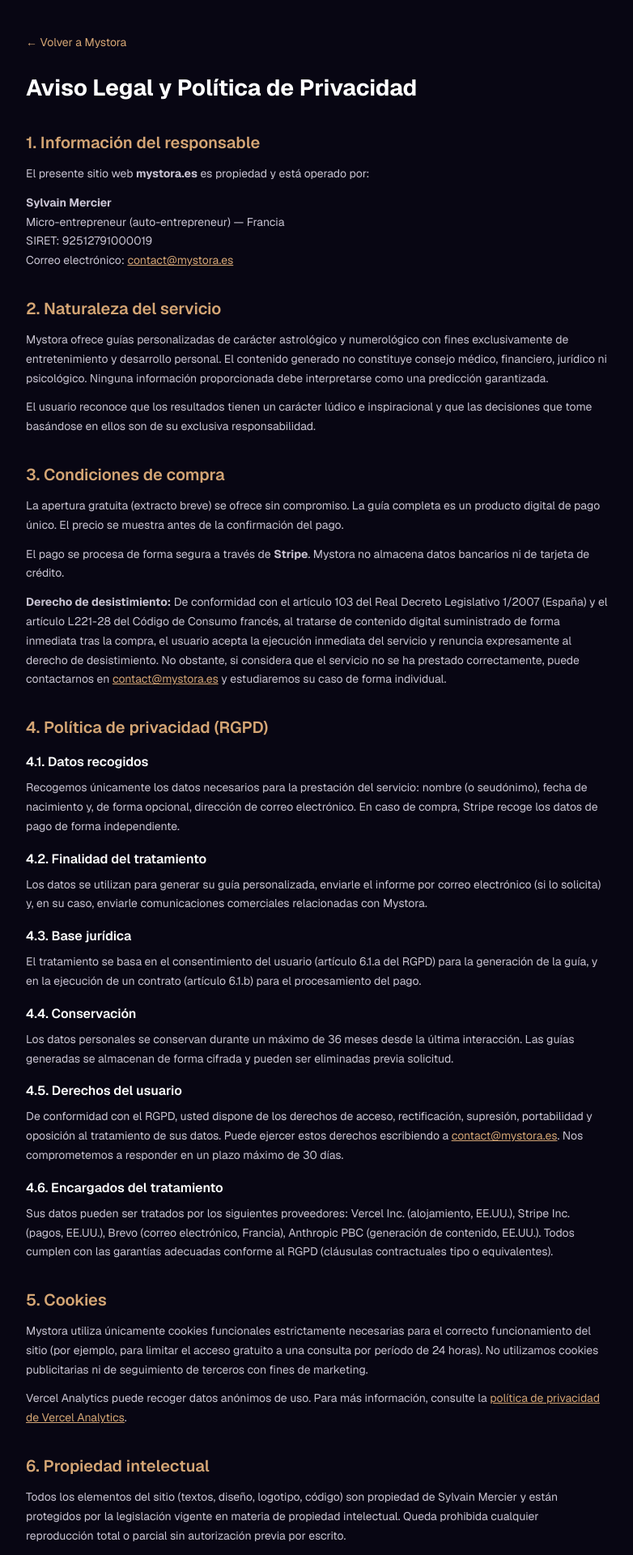
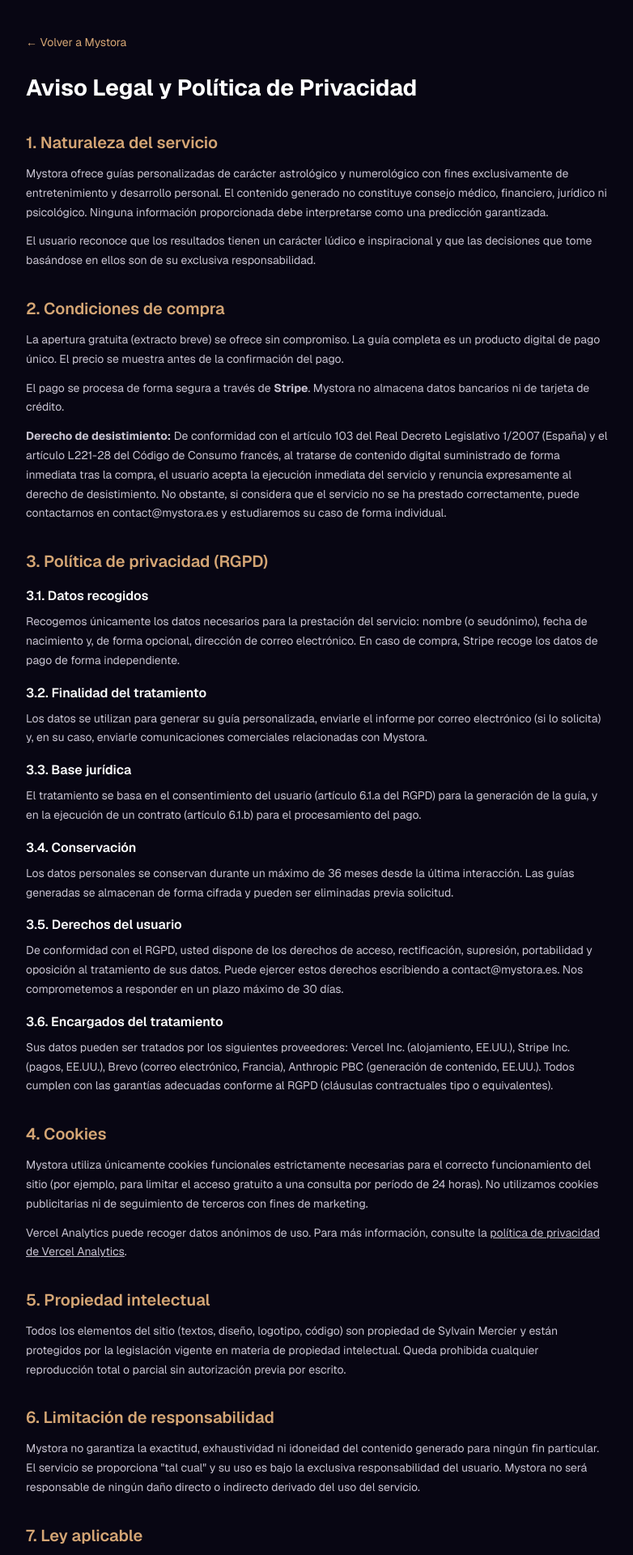
Before and after one commit to ectorx84/mystora-es, a Next.js app: page /legal in a window 1280 px wide. Shown: the top 1920 px of the page at 81% size, without its empty margins (248-1030 px from the left). Built offline with nearby package versions, Linux system fonts and the light colour scheme.

Commit message:
Fix: legal page - remove section 1, plain text emails, no highlight colors

```diff
--- a/app/legal/page.tsx
+++ b/app/legal/page.tsx
@@ -39,29 +39,9 @@
           Aviso Legal y Política de Privacidad
         </h1>
 
-        {/* AVISO LEGAL */}
-        <section style={{ marginBottom: 32 }}>
-          <h2 style={sectionTitle}>1. Información del responsable</h2>
-          <p style={paragraph}>
-            El presente sitio web <strong>mystora.es</strong> es propiedad y está operado por:
-          </p>
-          <p style={paragraph}>
-            <strong>Sylvain Mercier</strong>
-            <br />
-            Micro-entrepreneur (auto-entrepreneur) — Francia
-            <br />
-            SIRET: 92512791000019
-            <br />
-            Correo electrónico:{" "}
-            <a href="mailto:contact@mystora.es" style={linkStyle}>
-              contact@mystora.es
-            </a>
-          </p>
-        </section>
-
         {/* NATURALEZA DEL SERVICIO */}
         <section style={{ marginBottom: 32 }}>
-          <h2 style={sectionTitle}>2. Naturaleza del servicio</h2>
+          <h2 style={sectionTitle}>1. Naturaleza del servicio</h2>
           <p style={paragraph}>
             Mystora ofrece guías personalizadas de carácter astrológico y
             numerológico con fines exclusivamente de entretenimiento y
@@ -78,7 +58,7 @@
 
         {/* CONDICIONES DE COMPRA */}
         <section style={{ marginBottom: 32 }}>
-          <h2 style={sectionTitle}>3. Condiciones de compra</h2>
+          <h2 style={sectionTitle}>2. Condiciones de compra</h2>
           <p style={paragraph}>
             La apertura gratuita (extracto breve) se ofrece sin compromiso. La
             guía completa es un producto digital de pago único. El precio se
@@ -97,19 +77,15 @@
             usuario acepta la ejecución inmediata del servicio y renuncia
             expresamente al derecho de desistimiento. No obstante, si considera
             que el servicio no se ha prestado correctamente, puede contactarnos
-            en{" "}
-            <a href="mailto:contact@mystora.es" style={linkStyle}>
-              contact@mystora.es
-            </a>{" "}
-            y estudiaremos su caso de forma individual.
+            en contact@mystora.es y estudiaremos su caso de forma individual.
           </p>
         </section>
 
         {/* POLÍTICA DE PRIVACIDAD */}
         <section style={{ marginBottom: 32 }}>
-          <h2 style={sectionTitle}>4. Política de privacidad (RGPD)</h2>
+          <h2 style={sectionTitle}>3. Política de privacidad (RGPD)</h2>
 
-          <h3 style={subTitle}>4.1. Datos recogidos</h3>
+          <h3 style={subTitle}>3.1. Datos recogidos</h3>
           <p style={paragraph}>
             Recogemos únicamente los datos necesarios para la prestación del
             servicio: nombre (o seudónimo), fecha de nacimiento y, de forma
@@ -117,40 +93,36 @@
             recoge los datos de pago de forma independiente.
           </p>
 
-          <h3 style={subTitle}>4.2. Finalidad del tratamiento</h3>
+          <h3 style={subTitle}>3.2. Finalidad del tratamiento</h3>
           <p style={paragraph}>
             Los datos se utilizan para generar su guía personalizada, enviarle
             el informe por correo electrónico (si lo solicita) y, en su caso,
             enviarle comunicaciones comerciales relacionadas con Mystora.
           </p>
 
-          <h3 style={subTitle}>4.3. Base jurídica</h3>
+          <h3 style={subTitle}>3.3. Base jurídica</h3>
           <p style={paragraph}>
             El tratamiento se basa en el consentimiento del usuario (artículo
             6.1.a del RGPD) para la generación de la guía, y en la ejecución
             de un contrato (artículo 6.1.b) para el procesamiento del pago.
           </p>
 
-          <h3 style={subTitle}>4.4. Conservación</h3>
+          <h3 style={subTitle}>3.4. Conservación</h3>
           <p style={paragraph}>
             Los datos personales se conservan durante un máximo de 36 meses
             desde la última interacción. Las guías generadas se almacenan de
             forma cifrada y pueden ser eliminadas previa solicitud.
           </p>
 
-          <h3 style={subTitle}>4.5. Derechos del usuario</h3>
+          <h3 style={subTitle}>3.5. Derechos del usuario</h3>
           <p style={paragraph}>
             De conformidad con el RGPD, usted dispone de los derechos de
             acceso, rectificación, supresión, portabilidad y oposición al
             tratamiento de sus datos. Puede ejercer estos derechos escribiendo
-            a{" "}
-            <a href="mailto:contact@mystora.es" style={linkStyle}>
-              contact@mystora.es
-            </a>
-            . Nos comprometemos a responder en un plazo máximo de 30 días.
+            a contact@mystora.es. Nos comprometemos a responder en un plazo máximo de 30 días.
           </p>
 
-          <h3 style={subTitle}>4.6. Encargados del tratamiento</h3>
+          <h3 style={subTitle}>3.6. Encargados del tratamiento</h3>
           <p style={paragraph}>
             Sus datos pueden ser tratados por los siguientes proveedores:{" "}
             Vercel Inc. (alojamiento, EE.UU.), Stripe Inc. (pagos, EE.UU.),
@@ -162,7 +134,7 @@
 
         {/* COOKIES */}
         <section style={{ marginBottom: 32 }}>
-          <h2 style={sectionTitle}>5. Cookies</h2>
+          <h2 style={sectionTitle}>4. Cookies</h2>
           <p style={paragraph}>
             Mystora utiliza únicamente cookies funcionales estrictamente
             necesarias para el correcto funcionamiento del sitio (por ejemplo,
@@ -187,7 +159,7 @@
 
         {/* PROPIEDAD INTELECTUAL */}
         <section style={{ marginBottom: 32 }}>
-          <h2 style={sectionTitle}>6. Propiedad intelectual</h2>
+          <h2 style={sectionTitle}>5. Propiedad intelectual</h2>
           <p style={paragraph}>
             Todos los elementos del sitio (textos, diseño, logotipo, código)
             son propiedad de Sylvain Mercier y están protegidos por la
@@ -199,7 +171,7 @@
 
         {/* LIMITACIÓN DE RESPONSABILIDAD */}
         <section style={{ marginBottom: 32 }}>
-          <h2 style={sectionTitle}>7. Limitación de responsabilidad</h2>
+          <h2 style={sectionTitle}>6. Limitación de responsabilidad</h2>
           <p style={paragraph}>
             Mystora no garantiza la exactitud, exhaustividad ni idoneidad del
             contenido generado para ningún fin particular. El servicio se
@@ -211,7 +183,7 @@
 
         {/* LEY APLICABLE */}
         <section style={{ marginBottom: 32 }}>
-          <h2 style={sectionTitle}>8. Ley aplicable</h2>
+          <h2 style={sectionTitle}>7. Ley aplicable</h2>
           <p style={paragraph}>
             El presente aviso legal se rige por la legislación francesa, sin
             perjuicio de las disposiciones imperativas de protección del
@@ -235,12 +207,9 @@
 
         {/* CONTACTO */}
         <section style={{ marginBottom: 32 }}>
-          <h2 style={sectionTitle}>9. Contacto</h2>
+          <h2 style={sectionTitle}>8. Contacto</h2>
           <p style={paragraph}>
-            Para cualquier consulta, reclamación o ejercicio de derechos:{" "}
-            <a href="mailto:contact@mystora.es" style={linkStyle}>
-              contact@mystora.es
-            </a>
+            Para cualquier consulta, reclamación o ejercicio de derechos: contact@mystora.es
           </p>
         </section>
 
@@ -284,6 +253,6 @@
 };
 
 const linkStyle: React.CSSProperties = {
-  color: "#d4a574",
+  color: "#c8c3d2",
   textDecoration: "underline",
 };
```
